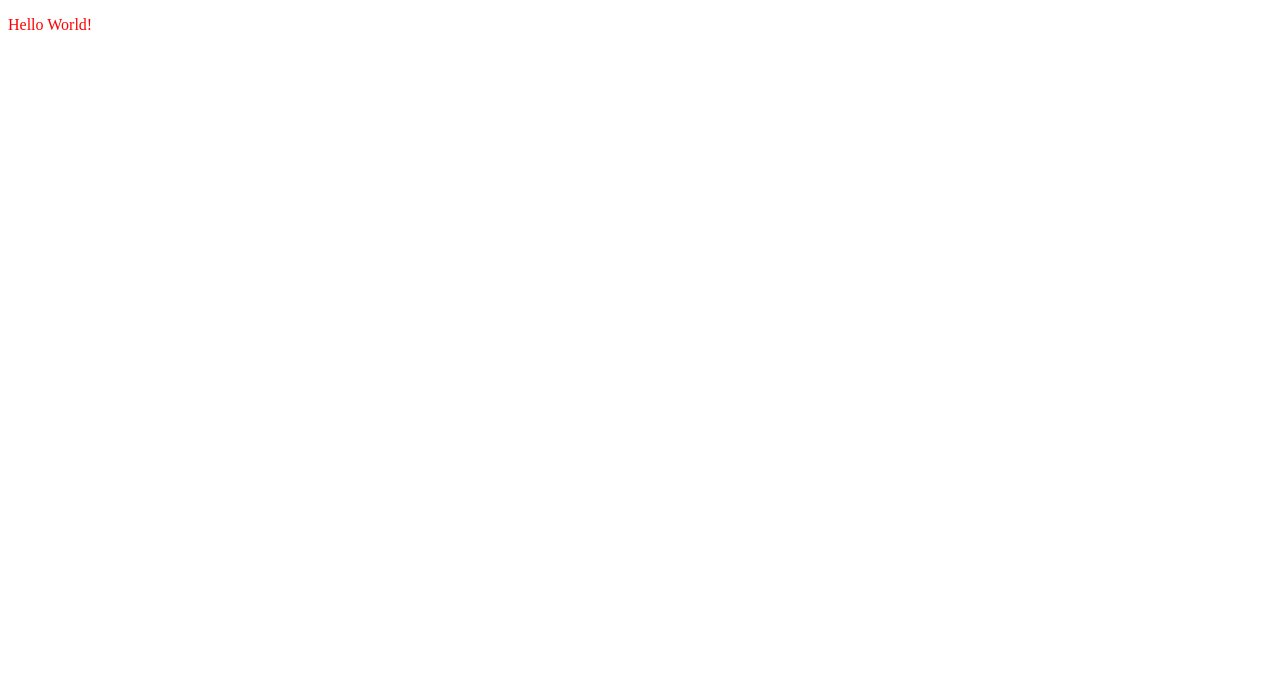
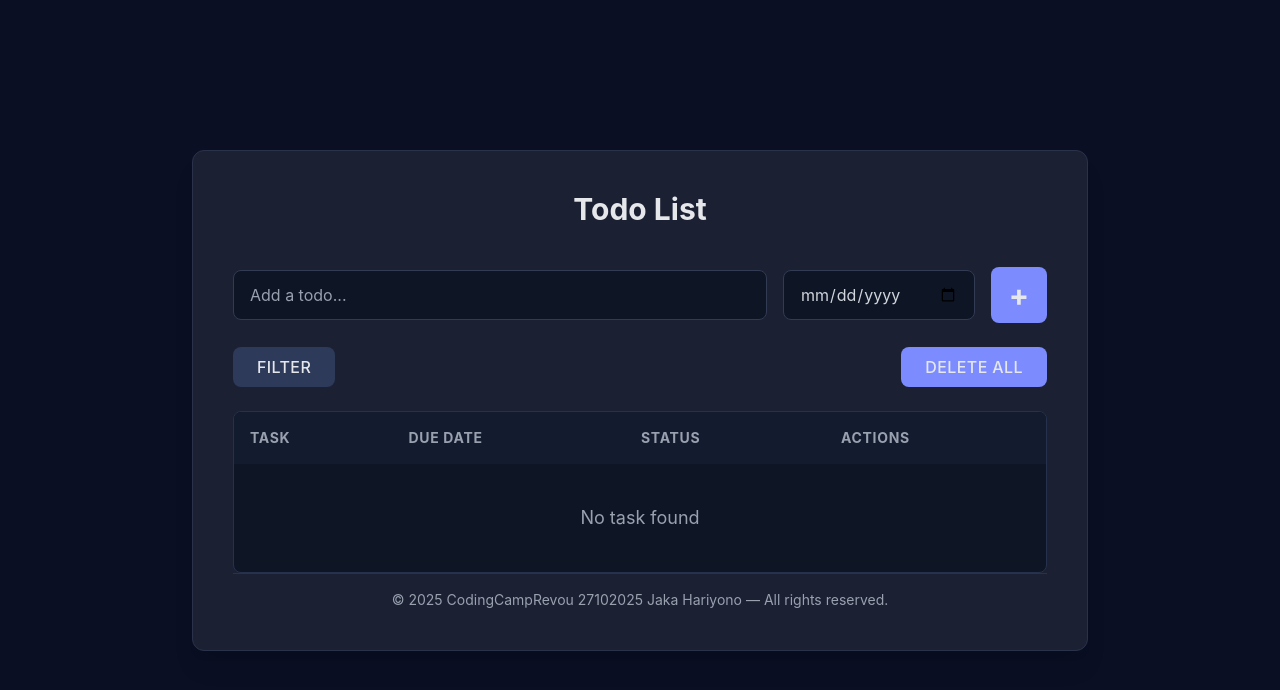
Before and after one commit to squeezer-ru/CodingCamp-27Oct2025-JakaHariyono, a plain HTML site: page index.html in a window 1280 px wide. Drawn offline with nearby package versions, Linux system fonts and the light colour scheme.

Commit message:
css update

```diff
--- a/css/style.css
+++ b/css/style.css
@@ -0,0 +1,4 @@
+body {justify-items: center;
+    height: 100vh;
+    align-content: center;
+}
--- a/index.html
+++ b/index.html
@@ -7,22 +7,88 @@
 
     <!-- CSS External File Linl -->
      <link rel="stylesheet" href="css/style.css"
+
+    <!-- Taildwind CSS CDN Link -->
+    <script src="https://cdn.jsdelivr.net/npm/@tailwindcss/browser@4"></script>
+    <style>
+    body {
+      background-color: #0a0f24;
+      color: #e5e7eb;
+      font-family: 'Inter', sans-serif;
+    }
+  </style>
 </head>
-<body>
+
+<body class="min-h-screen flex items-center justify-center">
+
+    <div class="bg-[#1b2033] shadow-xl rounded-xl p-10 w-full max-w-4xl border border-[#2a324b]">
 
     <!-- Header Content -->
-     <header></header>
+     <header>
+
+        <h1 class="text-3xl font-bold text-center mb-10">Todo List</h1>
+    </header>
 
     <!-- Main Content -->
-      <main></main>
+      <main>
+     <!-- Form Section -->
+      <section>
+       <form id="todo-form" class="flex items-center gap-4 mb-6>
+            <!-- Todo Input-->
+             <div class="flex items-center gap-2 mb-6">
+             <input type="text" id="todo-input" placeholder="Add a todo..."
+             class="flex-1 px-4 py-3 bg-[#0e1525] border border-[#313b53] rounded-lg focus:outline-none focus:ring focus:ring-blue-500 placeholder-gray-400">
+
+             <!-- Date Input -->
+              <input type="date" id="todo-date" placeholder="Enter due date"
+              class="w-48 px-4 py-3 bg-[#0e1525] border border-[#313b53] rounded-lg focus:outline-none focus:ring focus:ring-blue-500 text-gray-300">
+                  <!-- add todo -->
+       <button type="submit" id="add-todo-btn" class="w-14 h-14 flex items-center justify-center bg-[#7c8cff] hover:bg-[#6d7bf2] rounded-lg text-3xl font-bold transition">+</button>
+       </form>
+
+   <br>
+       </section>
+       <!-- Action Section -->
+         <div class="flex justify-between items-center mb-6">
+            <button id="filter-btn" class="px-6 py-2 bg-[#2d3a59] hover:bg-[#3b4d75] rounded-lg font-medium tracking-wide">FILTER</button>
+            <button id="delete-all-btn" class="px-6 py-2 bg-[#7c8cff] hover:bg-[#6d7bf2] rounded-lg font-medium tracking-wide">DELETE ALL</button>
+        </div>
+
+       <!-- Todo List Section -->
+        <section>
+            <div class="bg-[#0e1525] rounded-lg border border-[#26324d] overflow-hidden">
+            <table class="w-full text-left text-gray-300">
+                <thead class="bg-[#131b2e] text-sm uppercase tracking-wider text-gray-400">
+                    <tr>
+                        <th class="py-4 px-4">Task</th>
+                        <th class="py-4 px-4">Due Date</th>
+                        <th class="py-4 px-4">Status</th>
+                        <th class="py-4 px-4">Actions</th>
+                    </tr>
+                </thead>
+                <tbody id="todo-list">
+                    <tr>
+                        <td colspan="4" class="text-center py-10 text-lg text-gray-400">No task found</td>
+                    </tr>
+                </tbody>
+            </table>
+        </div>
+
+
+        </section>
+
+      </main>
 
     <!-- Footer Content -->
-       <footer></footer>
+       <footer <footer class="text-center text-sm text-gray-400 pt-4 border-t border-[#2a324b]">
+            © 2025 CodingCampRevou 27102025 Jaka Hariyono — All rights reserved.
+        </footer>
 
     <!-- Javascript External File Link -->
      <script src="js/script.js"></script>
+ </div>
 
 
 </body>
-    <p style="color: red;">Hello World!</p>
+
 </html>
```
